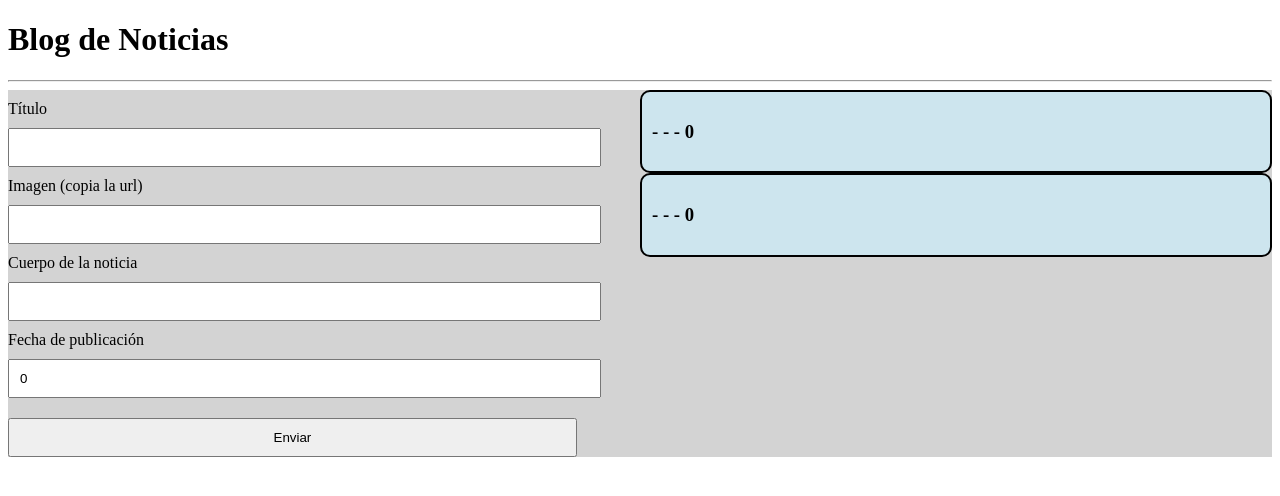
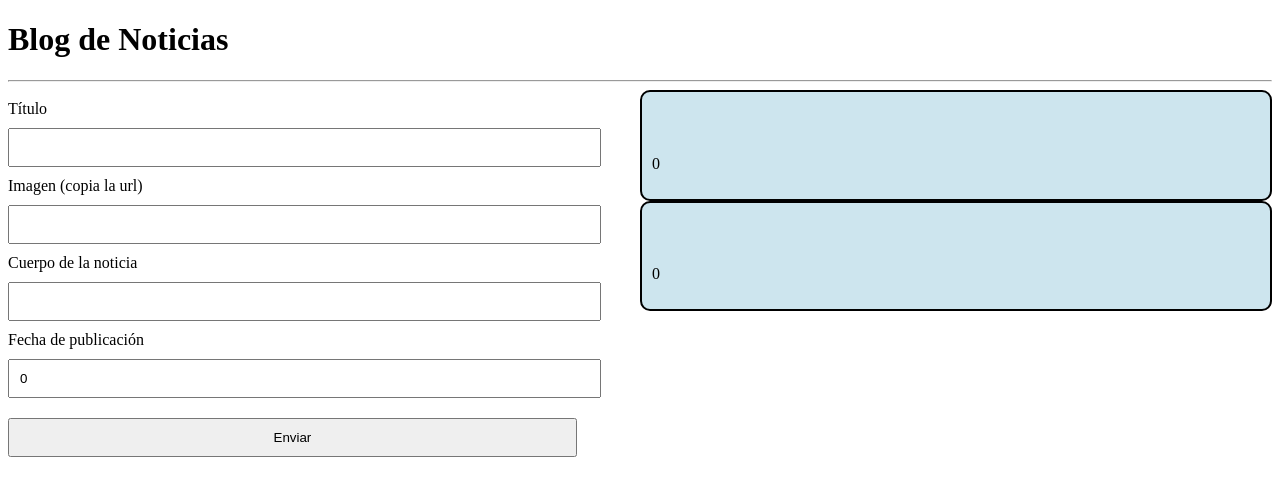
Before and after one commit to MMI816/blog, an Angular app: page / in a window 1280 px wide. Shown: the top 496 px of the page. Built offline with nearby package versions, Linux system fonts and the light colour scheme.

Commit message:
mejora del css

```diff
--- a/src/app/app.component.css
+++ b/src/app/app.component.css
@@ -7,7 +7,6 @@ section {
 
 section aside, section div {
     width: 100%;
-    background-color: lightgrey;
     padding: 20 px;
 }
 
--- a/src/app/app.component.html
+++ b/src/app/app.component.html
@@ -4,10 +4,10 @@
 </header>
 <main>
   <section>
-    <aside>
+    <aside class="form">
       <app-form (noticiaCargada)="insertNotice($event)"></app-form>
     </aside>
-    <div>
+    <div class="noticias">
       <app-notices [blog]="arrNoticias"></app-notices>
     </div>
   </section>
--- a/src/app/components/form/form.component.html
+++ b/src/app/components/form/form.component.html
@@ -17,3 +17,5 @@
     </div>
     <button (click)="guardar()">Enviar</button>
 </div>
+
+<img src="" alt="">
--- a/src/app/components/notices/notices.component.ts
+++ b/src/app/components/notices/notices.component.ts
@@ -18,7 +18,10 @@ export class NoticesComponent {
     let html = "";
     this.blog.forEach(noticia =>{
       html += `<article>
-                  <h3>${noticia.title} - ${noticia.image} - ${noticia.text} - ${noticia.date}</h3>
+                  <h3>${noticia.title}</h3>
+                  <img src="${noticia.image}" alt="">
+                  <p>${noticia.text}<p>
+                  <p>${noticia.date}<p>
               </article>`
     })
     return html
```
